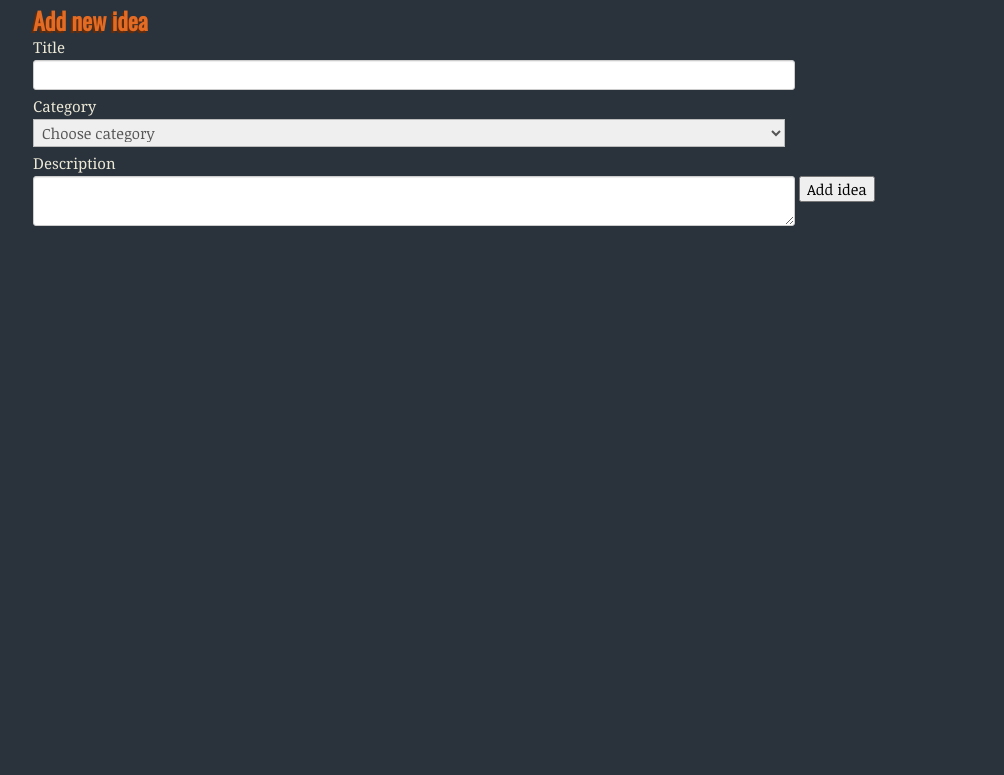
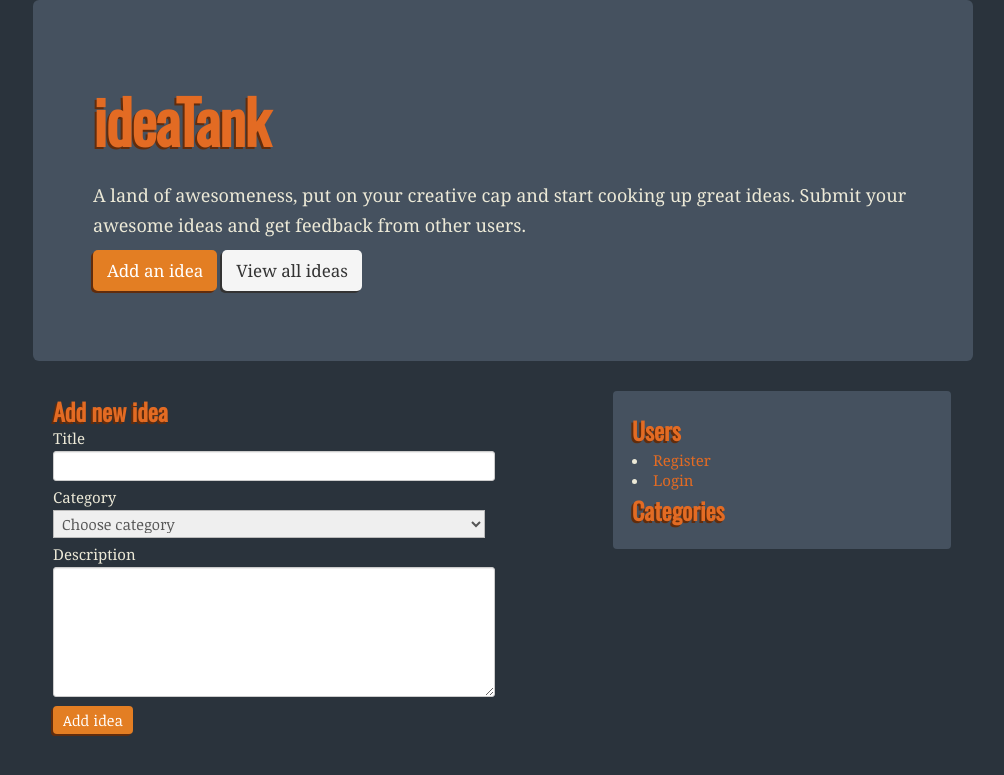
Before and after one commit to faddai/ideatank, a Python web app: template ideatank/templates/ideas/new.mako in a window 1280 px wide. Shown: the top 775 px of the page, without its empty margins (137-1141 px from the left). Run offline with Mako, Linux system fonts and the light colour scheme; the template is opened without the code that fills it, so the values that code supplies are empty.

Commit message:
Modified template files

```diff
--- a/ideatank/templates/base/master.mako
+++ b/ideatank/templates/base/master.mako
@@ -1,3 +1,8 @@
+<%def name="get_categories()">
+    % for cat in categories:
+        <li><a href="${request.application_url}/ideas/category/${cat.cat_id}">${cat.cat_name}</a></li>
+    % endfor
+</%def>
 <!DOCTYPE html>
 <html lang="en">
     <head>
@@ -9,8 +14,29 @@
 <body>
 
     <div class="container">
+        <div class="hero-unit">
+            <h1>ideaTank</h1>
+            <p>A land of awesomeness, put on your creative cap and start cooking up great ideas. Submit your awesome ideas and get feedback from other users.</p>
+            <p>
+                <a href="${request.route_url('new_idea')}" class="btn btn-primary btn-large">Add an idea</a>
+                <a href="${request.route_url('ideas')}" class="btn btn-large">View all ideas</a>
+            </p>
+
+        </div>
         <div class="content">
-            ${next.body()}
+            <div class="span7">
+                ${next.body()}
+            </div>
+
+            <div class="span4 well">
+                <h2>Users</h2>
+                <li><a href="${request.route_url('new_user')}">Register</a></li>
+                <li><a href="${request.route_url('login_user')}">Login</a></li>
+
+                <h2>Categories</h2>
+
+
+            </div>
         </div>
     </div>
 
--- a/ideatank/templates/ideas/all.mako
+++ b/ideatank/templates/ideas/all.mako
@@ -4,8 +4,7 @@
 <ul>
 % for idea in ideas:
     <li><a href="${request.application_url}/ideas/${idea.id}">${idea.title}</a> posted in
-    <a href="${request.application_url}/category/${idea.category.cat_id}">${idea.category.cat_name.capitalize()}</a>
+    <a href="${request.application_url}/ideas/category/${idea.category.cat_id}">${idea.category.cat_name.capitalize()}</a>
     </li>
-${request.route_url('new_idea')}
 % endfor
 </ul>
--- a/ideatank/templates/ideas/new.mako
+++ b/ideatank/templates/ideas/new.mako
@@ -16,8 +16,8 @@
     </select>
 
     <label for="description">Description</label>
-    <textarea name="description" id="description"></textarea>
+    <textarea name="description" id="description" cols="12" rows="6"></textarea>
 
-    <input type="submit" name="form.submitted" value="Add idea" />
+    <p><input type="submit" name="form.submitted" value="Add idea" class="btn btn-primary" /></p>
 
 </form>
--- a/ideatank/templates/ideas/view_idea.mako
+++ b/ideatank/templates/ideas/view_idea.mako
@@ -11,3 +11,5 @@
     <p><span>Submitted by: </span>${idea.author} <span>on</span> ${idea.created_at}</p>
     <p><span>Category: </span>${idea.category.cat_name.capitalize()}</p>
 </div>
+<hr />
+<a href="${request.route_url('ideas')}" class="btn"><i class="icon-arrow-left"></i> Back to all ideas</a>
```
